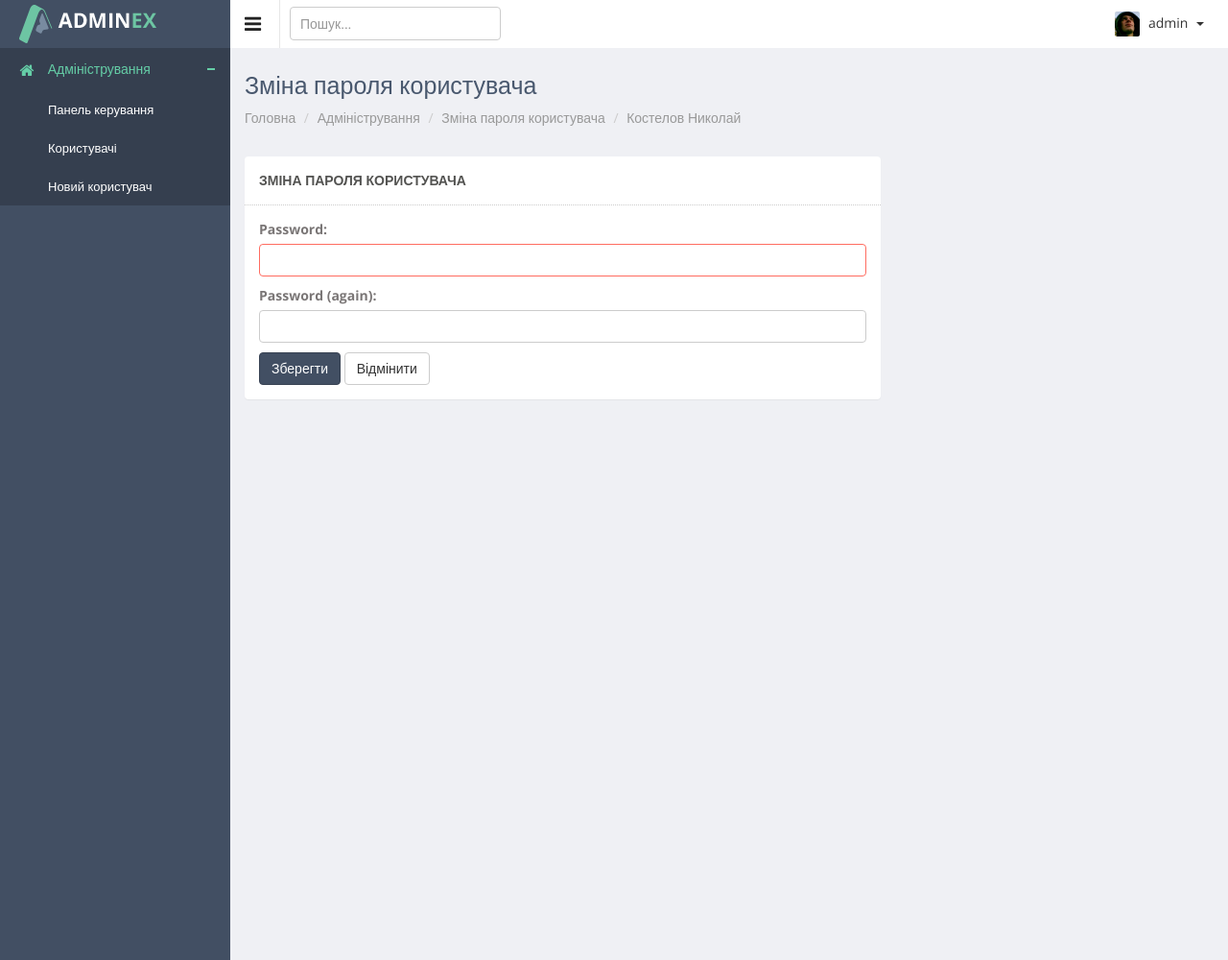
After one commit to kostelov/vepp, a Django app: page /admin/user/changepass/1/ in a window 1280 px wide. The commit adds this page. Shown: the whole page at 96% size. Run offline with Django 3.2, Linux system fonts and the light colour scheme; a user stored in the database is signed in; data comes from the database, SQL or seed files in the repository; both versions use the stored data as it was after the commit; some libraries are stand-ins or nearby versions.

Commit message:
- добавлена возможность изменить пароль пользователя администратором ----- проблемы ----- - не отображается ошибка при валидации формы

```diff
--- /dev/null
+++ b/adminapp/templates/adminapp/user_change_password.html
@@ -0,0 +1,44 @@
+{% extends 'adminapp/users_list.html' %}
+{% load staticfiles %}
+{% load tags %}
+
+{% block title %}
+    {{ block.super }} / {{ title }}
+{% endblock %}
+
+{% block breadcrumbs %}
+
+    <ul class="breadcrumb">
+        <li>
+            {{ block.super }}
+        </li>
+        <li><a href="{% url 'admin:user_update' object.pk%}">{{ object.last_name }} {{ object.first_name }}</a></li>
+        <!--<li class="active">Directory Page</li>-->
+    </ul>
+{% endblock %}
+
+{% block container %}
+<div class="row">
+    <div class="col-lg-8">
+        <section class="panel">
+            <header class="panel-heading">{{ title }}</header>
+            <div class="panel-body">
+                <div class="form">
+                    <form id="signupForm" class="form-horizontal" method="post" enctype="multipart/form-data">
+                        {% csrf_token %}
+                        {{ form.as_p }}
+                        <button class="btn btn-primary" type="submit">
+                            Зберегти
+                        </button>
+                        <a href="{% url 'admin:users' %}">
+                            <button class="btn btn-default" type="button">
+                                Відмінити
+                            </button>
+                        </a>
+                    </form>
+                </div>
+            </div>
+        </section>
+    </div>
+</div>
+{% endblock %}
--- a/adminapp/templates/adminapp/user_update.html
+++ b/adminapp/templates/adminapp/user_update.html
@@ -90,6 +90,7 @@
                                 </div>
                             </div>
                         </div>
+                        {% if user.is_superuser %}
                         <div class="col-md-6">
                             <div class="form-group">
                                 <label class="col-sm-3 control-label">{{ form.is_active.label_tag }}</label>
@@ -138,6 +139,7 @@
                                 </div>
                             </div>
                         </div>
+                        {% endif %}
                         <div class="form-group last">
                             <label class="control-label col-lg-2">{{ form.avatar.label_tag }}</label>
                             <div class="col-md-9">
--- a/adminapp/templates/adminapp/users_list.html
+++ b/adminapp/templates/adminapp/users_list.html
@@ -23,8 +23,7 @@
         {% for object in object_list %}
         <div class="col-lg-4 col-sm-6">
             <div class="panel">
-                <div class="panel-body">
-
+                <div class="panel-body" style="{% if not object.is_active %}opacity: 0.3{% endif %}">
                     <h4>{{ object.last_name }} {{ object.first_name }}</h4>
                     <div class="media">
                         <a class="pull-left" href="{% url 'admin:user_detail' object.pk %}">
@@ -57,7 +56,22 @@
                                 </li>
                                 <li>
                                     {% if not object.is_superuser %}
-                                    <a href="#"><i class="fa fa-trash" title="Видалити"></i></a>
+                                    <a href="{% url 'admin:user_change_password' object.pk %}">
+                                        <i class="fa fa-key" title="Змінити пароль"></i>
+                                    </a>
+                                    {% endif %}
+                                </li>
+                                <li>
+                                    {% if not object.is_superuser %}
+                                        {% if object.is_active %}
+                                            <a href="{% url 'admin:user_delete' object.pk %}">
+                                                <i class="fa fa-times" title="Деактивувати"></i>
+                                            </a>
+                                        {% else %}
+                                            <a href="{% url 'admin:user_activate' object.pk %}">
+                                                <i class="fa fa-check" title="Активувати"></i>
+                                            </a>
+                                        {% endif %}
                                     {% endif %}
                                 </li>
                                 <!--<li><a title="" data-placement="top" data-toggle="tooltip" class="tooltips" href=""-->
--- a/adminapp/urls.py
+++ b/adminapp/urls.py
@@ -9,6 +9,8 @@ urlpatterns = [
     re_path(r'^user/create/$', adminapp.user_create_view, name='user_create'),
     re_path(r'^user/read/(?P<user_pk>\d+)/$', adminapp.user_detail_view, name='user_detail'),
     re_path(r'^user/update/(?P<user_pk>\d+)/$', adminapp.user_update_view, name='user_update'),
-    # re_path(r'^user/delete/$', adminapp.user_delete_view, name='user_delete'),
+    re_path(r'^user/delete/(?P<user_pk>\d+)/$', adminapp.user_delete_view, name='user_delete'),
+    re_path(r'^user/activate/(?P<user_pk>\d+)/$', adminapp.user_activate_view, name='user_activate'),
+    re_path(r'^user/changepass/(?P<user_pk>\d+)/$', adminapp.user_change_password, name='user_change_password'),
     # re_path(r'^users/read/$', adminapp.UserListView.as_view(), name='users'),
 ]
--- a/adminapp/views.py
+++ b/adminapp/views.py
@@ -1,11 +1,11 @@
 from django.shortcuts import render, HttpResponseRedirect, get_object_or_404
-from django.urls import reverse, reverse_lazy
-from django.utils.decorators import method_decorator
-from django.contrib.auth.decorators import user_passes_test
-from django.views.generic.list import ListView
+from django.urls import reverse
+# from django.utils.decorators import method_decorator
+from django.contrib.auth.decorators import user_passes_test, login_required
+# from django.views.generic.list import ListView
 
 from authapp.models import ProjectUser
-from authapp.forms import UserRegisterForm, UserAdminUpdateForm
+from authapp.forms import UserRegisterForm, UserAdminUpdateForm, UserPassChangeForm
 
 
 # админка
@@ -67,7 +67,10 @@ def user_detail_view(request, user_pk):
     }
     return render(request, 'adminapp/user_detail.html', context)
 
-@user_passes_test(lambda user: user.is_superuser)
+
+# редактирование профиля пользователя
+# @user_passes_test(lambda user: user.is_superuser)
+@login_required
 def user_update_view(request, user_pk):
     title = 'Редагувати профіль'
     user = get_object_or_404(ProjectUser, pk=user_pk)
@@ -87,6 +90,47 @@ def user_update_view(request, user_pk):
         }
         return render(request, 'adminapp/user_update.html', context)
 
+
+@user_passes_test(lambda user: user.is_superuser)
+def user_delete_view(request, user_pk):
+    user = get_object_or_404(ProjectUser, pk=int(user_pk))
+    if user:
+        user.is_active = False
+        user.save()
+
+    return HttpResponseRedirect(request.META.get('HTTP_REFERER'))
+
+
+@user_passes_test(lambda user: user.is_superuser)
+def user_activate_view(request, user_pk):
+    user = get_object_or_404(ProjectUser, pk=user_pk)
+    if user:
+        user.is_active = True
+        user.save()
+
+    return HttpResponseRedirect(request.META.get('HTTP_REFERER'))
+
+
+@user_passes_test(lambda user: user.is_superuser)
+def user_change_password(request, user_pk):
+    title = 'Зміна пароля користувача'
+    user = get_object_or_404(ProjectUser, pk=user_pk)
+    if user:
+        if request.method == 'POST':
+            form = UserPassChangeForm(user, data=request.POST)
+            if form.is_valid():
+                form.save()
+                return HttpResponseRedirect(reverse('admin:users'))
+        else:
+            form = UserPassChangeForm(user)
+
+        context = {
+            'title': title,
+            'form': form,
+            'object': user,
+        }
+
+        return render(request, 'adminapp/user_change_password.html', context)
 # class UserListView(ListView):
 #     model = ProjectUser
 #     template_name = 'adminapp/users_list.html'
--- a/authapp/forms.py
+++ b/authapp/forms.py
@@ -1,7 +1,7 @@
 import re
 
 from django import forms
-from django.contrib.auth.forms import AuthenticationForm, UserCreationForm, UserChangeForm, PasswordChangeForm
+from django.contrib.auth.forms import AuthenticationForm, UserCreationForm, UserChangeForm, AdminPasswordChangeForm
 from authapp.models import ProjectUser
 
 
@@ -56,3 +56,15 @@ class UserAdminUpdateForm(UserChangeForm):
             raise forms.ValidationError('Укажите номер в международном формате')
         else:
             return data
+
+
+class UserPassChangeForm(AdminPasswordChangeForm):
+    class Meta:
+        model = ProjectUser
+        fields = '__all__'
+
+    def __init__(self, *args, **kwargs):
+        super(UserPassChangeForm, self).__init__(*args, **kwargs)
+        for field_name, field in self.fields.items():
+            field.widget.attrs['class'] = 'form-control'
+            field.help_text = ''
--- a/mainapp/templates/mainapp/includes/inc_right_menu.html
+++ b/mainapp/templates/mainapp/includes/inc_right_menu.html
@@ -10,7 +10,7 @@
             <span class="caret"></span>
         </a>
         <ul class="dropdown-menu dropdown-menu-usermenu pull-right">
-            <li><a href="#"><i class="fa fa-user"></i> Профіль</a></li>
+            <li><a href="{% url 'admin:user_update' user.pk %}"><i class="fa fa-user"></i> Профіль</a></li>
             <li><a href="#"><i class="fa fa-cog"></i> Налаштування</a></li>
             <li><a href="{% url 'auth:logout' %}"><i class="fa fa-sign-out"></i> Вихід</a></li>
         </ul>
```
Also changed, not shown: db.sqlite3, media/users_avatars/gravatar.png (added), media/users_avatars/logo-200.png (added), media/users_avatars/nk.jpg (added). Lines whose indentation alone changed are shown as unchanged.
